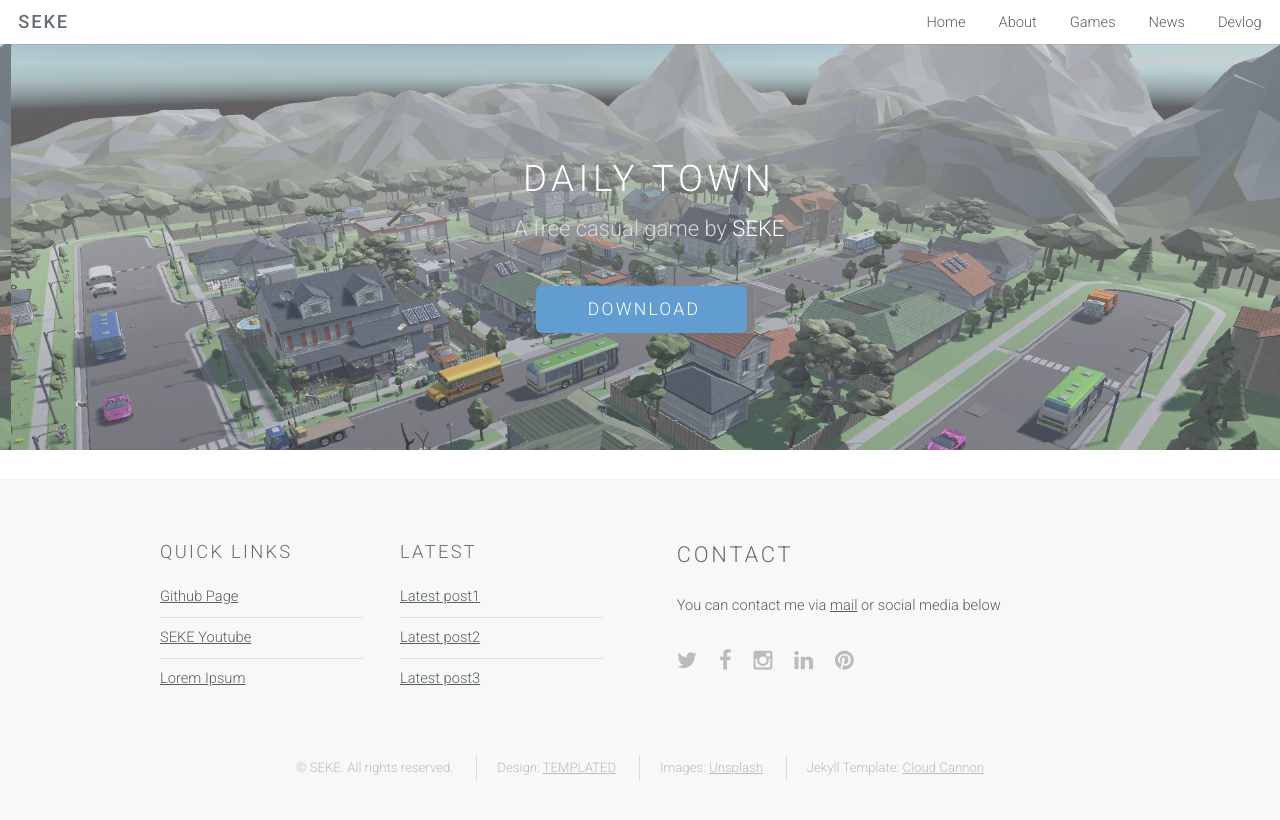
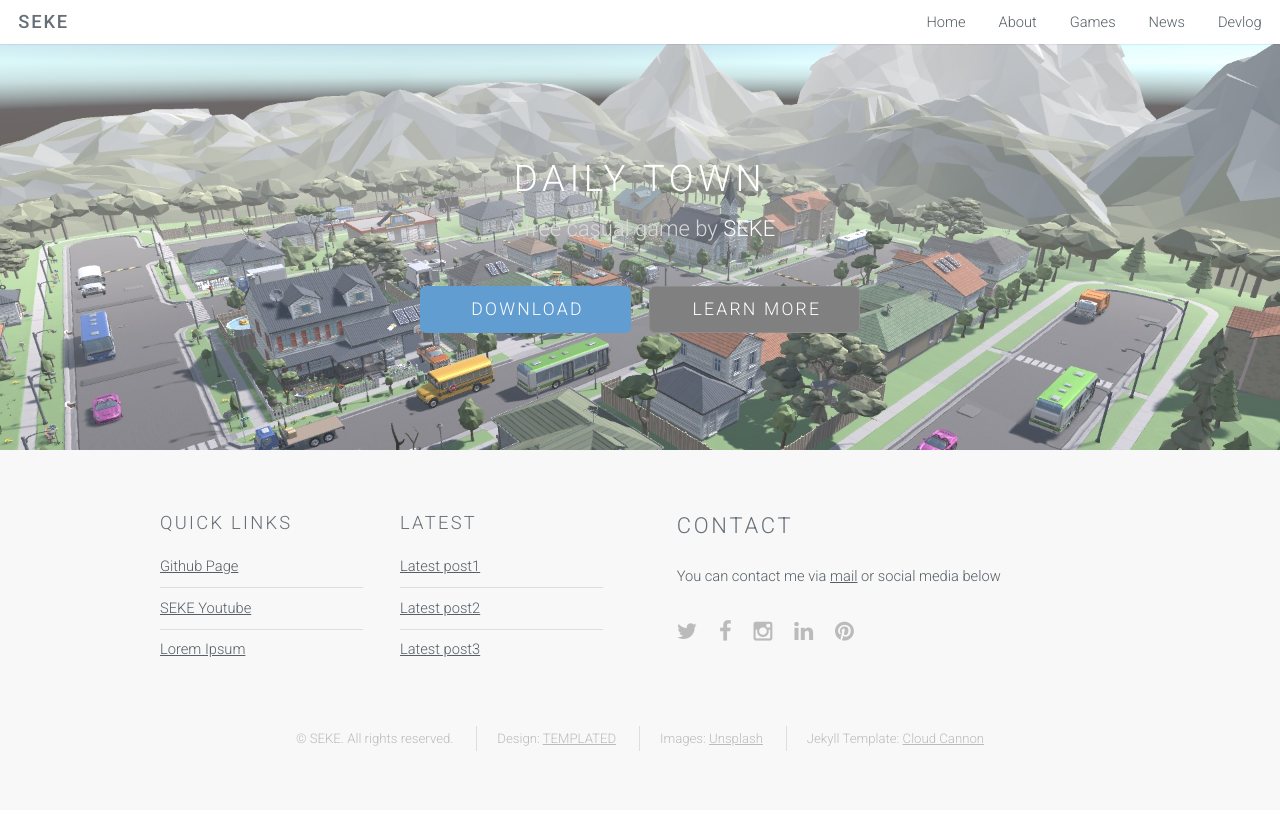
Before and after one commit to jeonse3875/jeonse3875.github.io, a Jekyll site: the page built from index.html, in a window 1280 px wide. Shown: the top 820 px of the page. Built offline with Jekyll 4.4.1, drawn with Linux system fonts in a browser that asks for light colours.

Commit message:
slide test5

```diff
--- a/_layouts/landing-page.html
+++ b/_layouts/landing-page.html
@@ -9,8 +9,8 @@
 
     <!-- Banner -->
     <div class="slide">
-        <ul>
-            <li>
+        <ul class="slideUl">
+            <li class="slideLi">
                 <section id="banner">
                     <div class="inner">
                         <h2>Daily Town</h2>
@@ -22,7 +22,7 @@
                     </div>
                 </section>
             </li>
-            <li>
+            <li class="slideLi">
                 <section id="banner">
                     <div class="inner">
                         <h2>Daily Town</h2>
@@ -34,7 +34,7 @@
                     </div>
                 </section>
             </li>
-            <li>
+            <li class="slideLi">
                 <section id="banner">
                     <div class="inner">
                         <h2>Daily Town</h2>
@@ -46,7 +46,7 @@
                     </div>
                 </section>
             </li>
-            <li>
+            <li class="slideLi">
                 <section id="banner">
                     <div class="inner">
                         <h2>Daily Town</h2>
--- a/css/style.css
+++ b/css/style.css
@@ -459,8 +459,7 @@
 /* Image */
 
 	.image {
-		border-radius: 12px;
-		border: 0;
+		border-radius: 6px;
 		display: inline-block;
 		position: relative;
 	}
@@ -995,7 +994,7 @@
 		text-align: center;
 		position: relative;
 	}
-
+		/*
 		#banner:before {
 			content: '';
 			position: absolute;
@@ -1005,6 +1004,7 @@
 			height: 100%;
 			background: rgba(64, 72, 80, 0.25);
 		}
+		*/
 
 		#banner .inner {
 			position: relative;
@@ -1057,10 +1057,11 @@
 				text-decoration: none;
 			}
 
-		.slided ul,.slide li{padding: 0;margin:0;list-style:none;}
+		.slide {margin-bottom: 0;}
+		.slideUl,.slideLi{padding: 0;margin:0;list-style:none;}
 		.slide{height:100%;overflow:hidden;}
-		.slide ul{width:calc(100% * 4);display:flex;animation:slide 16s infinite;} /* slide를 8초동안 진행하며 무한반복 함 */
-		.slide li{width:calc(100% / 4);height:100%;}
+		.slideUl{width:calc(100% * 4);display:flex;animation:slide 16s infinite;} /* slide를 8초동안 진행하며 무한반복 함 */
+		.slideLi{width:calc(100% / 4);height:100%;}
 		@keyframes slide {
 			0% {margin-left:0;} /* 0 ~ 10  : 정지 */
 			20% {margin-left:0;} /* 10 ~ 25 : 변이 */
```
Also changed, not shown: images/education.jpg.
